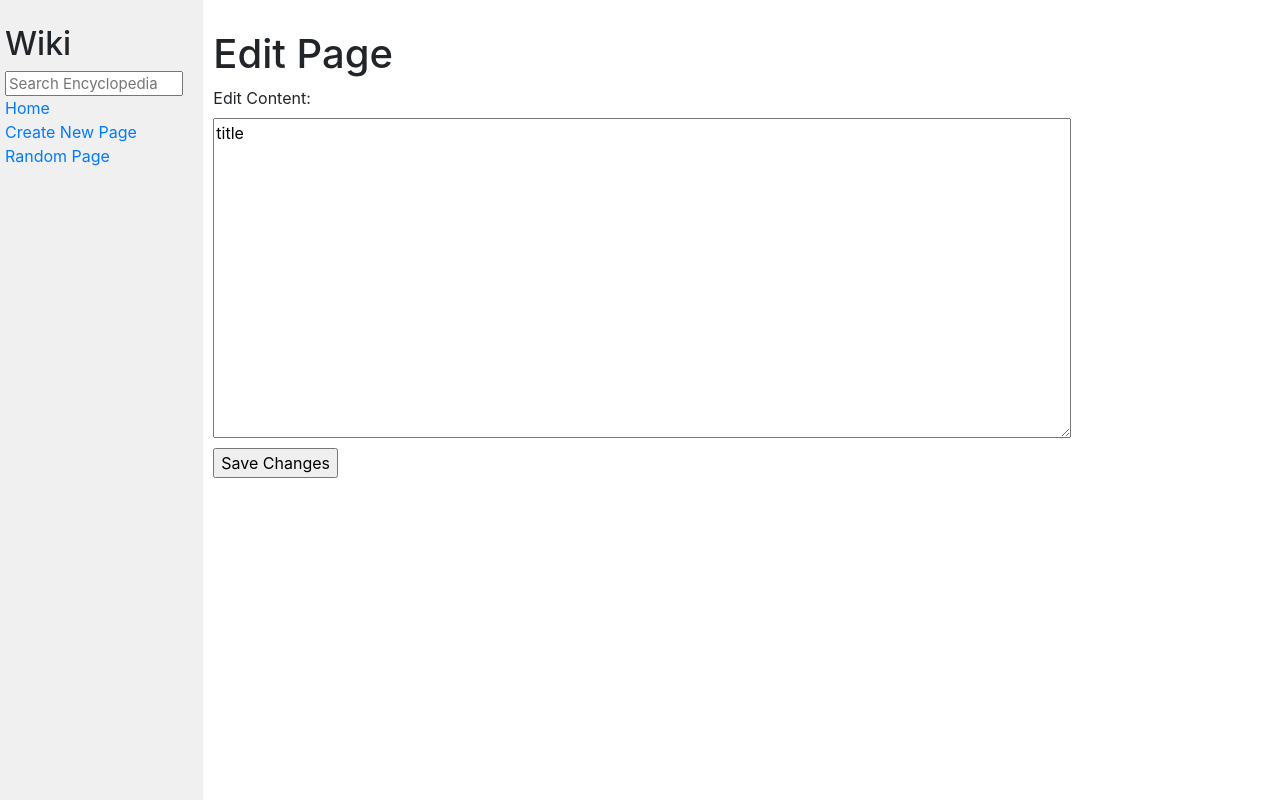
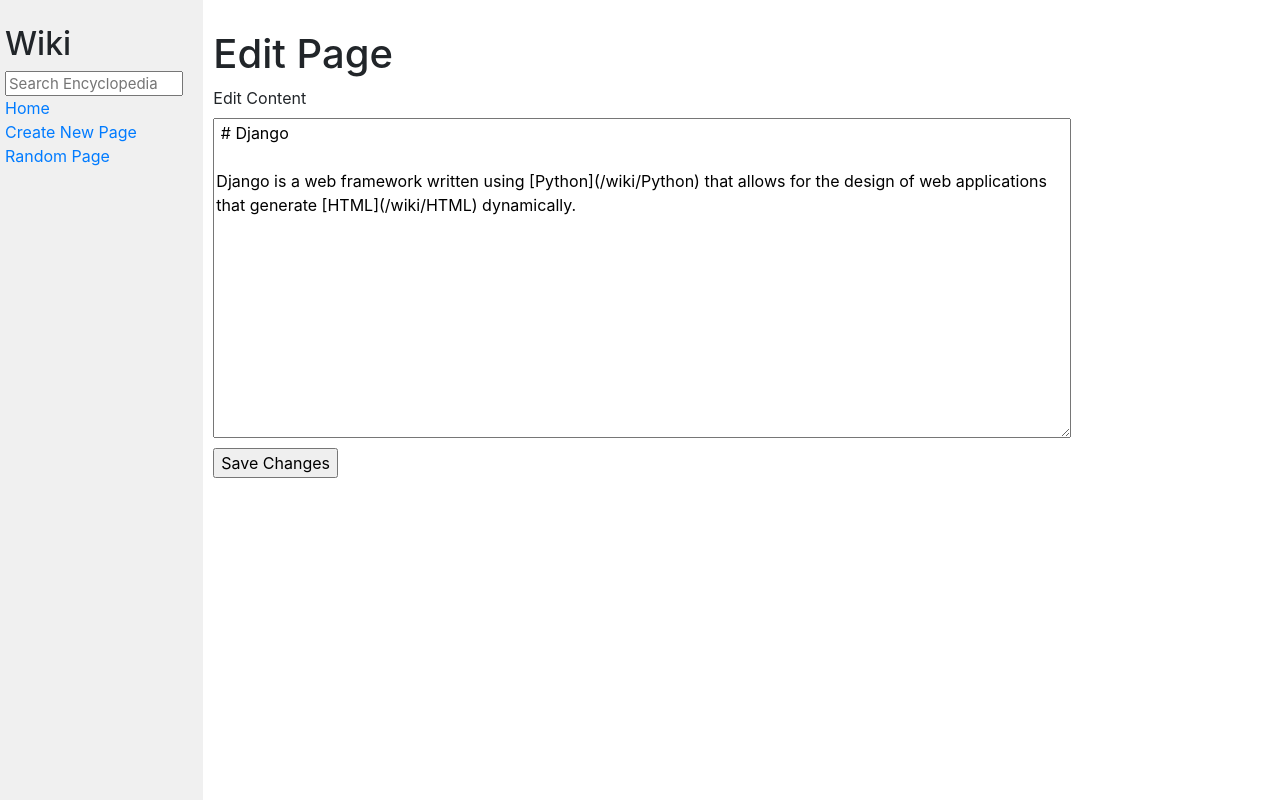
Before and after one commit to Saznatalia/CS50-Web, a Django app: page /edit/Django in a window 1280 px wide. Run offline with Django 3.2, Linux system fonts and the light colour scheme; some libraries are stand-ins or nearby versions.

Commit message:
first version of edit page added with textarea as a html tag

```diff
--- a/project1/wiki/encyclopedia/templates/encyclopedia/edit_page.html
+++ b/project1/wiki/encyclopedia/templates/encyclopedia/edit_page.html
@@ -8,7 +8,8 @@
     <h1>Edit Page</h1>
     <form action="{% url 'encyclopedia:entry' title %}" method="post">
         {% csrf_token %}
-        {{ form }}
+        <label for textarea>Edit Content</label>
+        <textarea name="textarea" class="content"> {{ entry }} </textarea>
         <input type="submit" value="Save Changes">
     </form>
 {% endblock %}
--- a/project1/wiki/encyclopedia/views.py
+++ b/project1/wiki/encyclopedia/views.py
@@ -13,9 +13,6 @@ class NewPageForm(forms.Form):
     title = forms.CharField(label="Title", widget=forms.TextInput(attrs={'class': "title"}))
     content = forms.CharField(label="Content", widget=forms.Textarea(attrs={'class':'content'}))
 
-class EditPageForm(forms.Form):
-    content = forms.CharField(initial='title', label="Edit Content", widget=forms.Textarea(attrs={'class':'content'}))
-
 # Home Page
 def index(request):
     return render(request, "encyclopedia/index.html", {
@@ -29,6 +26,17 @@ def entry(request, title):
     # If entry doesn't exist returns error page
     if entry == None:
             return render(request, "encyclopedia/error.html")
+
+    # Check if method is POST
+    if request.method == "POST":
+        updated_content = request.POST.get('textarea')
+        print(updated_content)
+
+        # If updated save updated entry to disk
+        updated_entry = util.save_entry(title, updated_content)
+
+        # Display updated entry page to user
+        return HttpResponseRedirect(reverse("encyclopedia:entry", args=(title,)))
 
     # If entry exists return presents entry's page
     return render(request, "encyclopedia/title.html", {
@@ -117,24 +125,20 @@ def edit_page(request, title):
     if entry == None:
             return render(request, "encyclopedia/error.html")
 
-
-    if request.method == "POST":
-        print("1")
-        return HttpResponseRedirect(reverse("encyclopedia:entry", args=(title,)))
-
-    # If method is GET present edit page form to user
+    # Present edit page form to user
     return render(request, "encyclopedia/edit_page.html", {
         "title": title,
-        "form": EditPageForm()
+        "entry": entry
     })
 
 # Random Page
 def random_page(request):
     entries = util.list_entries()
-    random_entry = util.get_entry(random.choice(entries))
+    random_title = random.choice(entries)
+    random_entry = util.get_entry(random_title)
 
     # Return page with random entry
     return render(request, "encyclopedia/random.html", {
         "random_entry": markdown2.markdown(random_entry),
-        "title": random.choice(entries)
+        "title": random_title
     })
```
Also changed, not shown: project1/wiki/entries/CSS.md (+3 -1 lines), project1/wiki/entries/HTML.md (+11 -1 lines), project1/wiki/entries/Markdown.md (added, +5 -0 lines), project1/wiki/entries/C#.md (line endings or trailing spaces).
